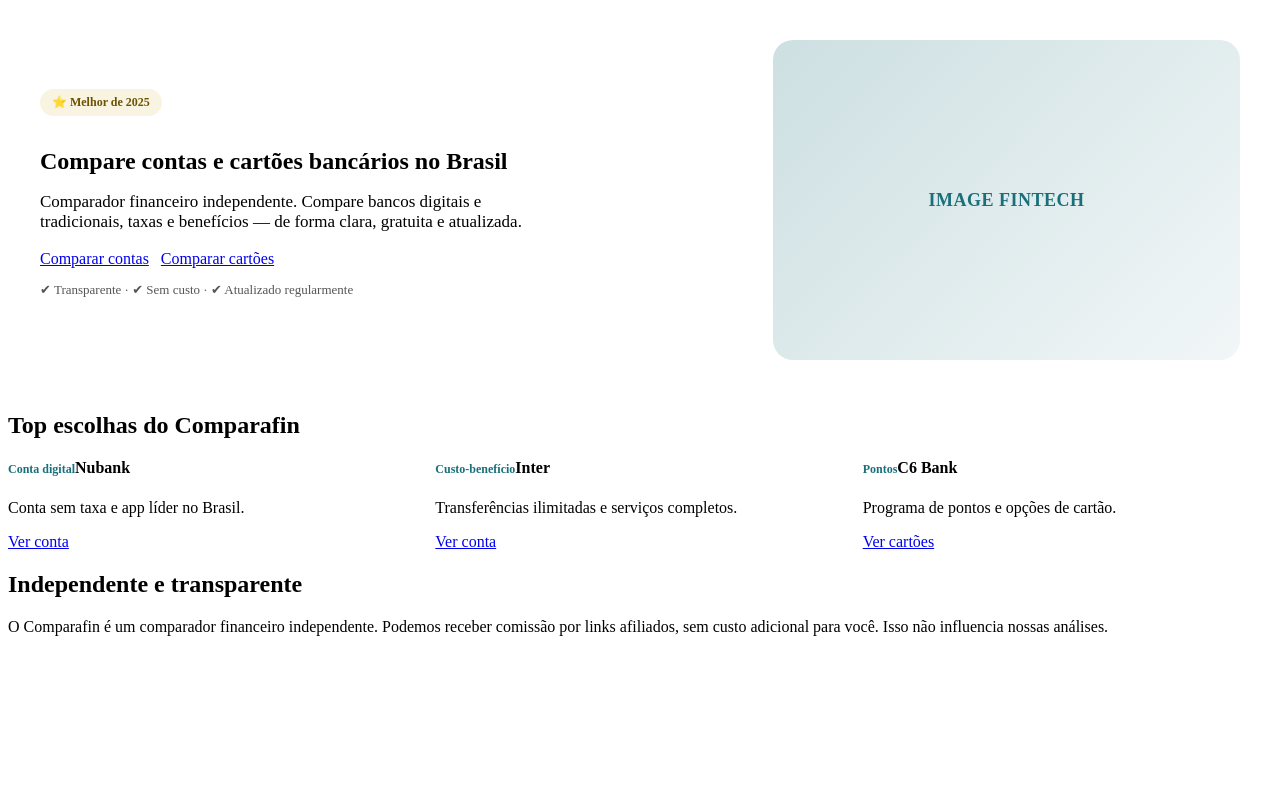
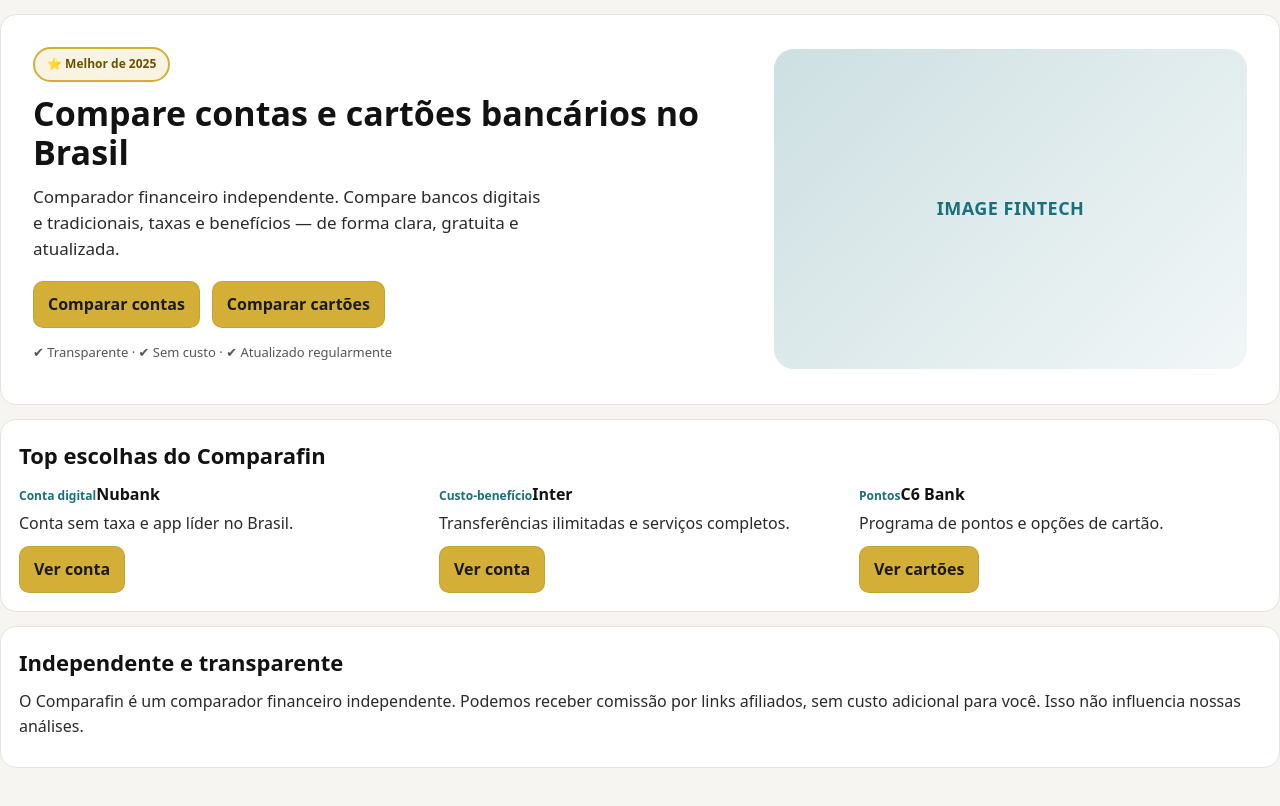
Before and after one commit to caroriedi7-dev/comparafin, a Next.js app: page / in a window 1280 px wide. Shown: the top 806 px of the page. Built offline with nearby package versions, Linux system fonts and the light colour scheme.

Commit message:
Create layout.js

```diff
--- /dev/null
+++ b/app/layout.js
@@ -0,0 +1,16 @@
+import "../styles/globals.css";
+
+export const metadata = {
+  title: "Comparafin | Comparador bancário",
+  description: "Compare contas e cartões bancários no Brasil com transparência."
+};
+
+export default function RootLayout({ children }) {
+  return (
+    <html lang="pt-BR">
+      <body>
+        {children}
+      </body>
+    </html>
+  );
+}
```
